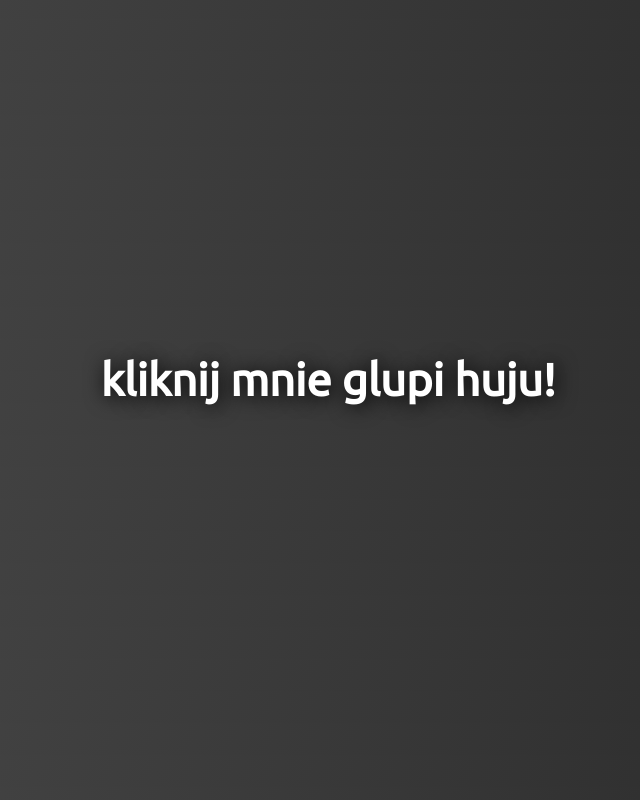
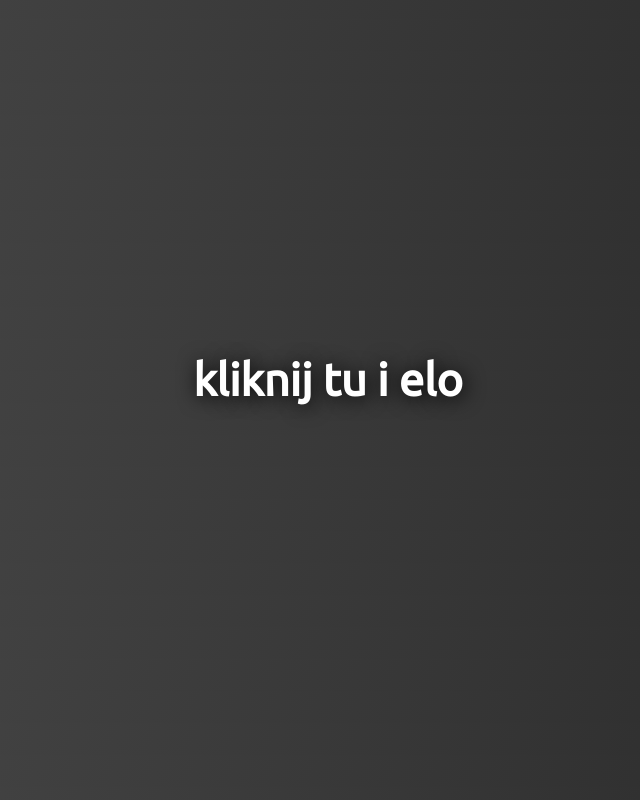
Before and after one commit to Mammam1337/Mammam1337, a plain HTML site: page index.html in a window 1280 px wide. Shown: the whole page, without its empty margins (312-952 px from the left). Drawn offline with nearby package versions, Linux system fonts and the light colour scheme.

Commit message:
Update index.html

```diff
--- a/index.html
+++ b/index.html
@@ -9,7 +9,7 @@
 
 </head>
 <body>
-	<h2 class="clickme" id="clickme">kliknij mnie glupi huju!</h2>
+	<h2 class="clickme" id="clickme">kliknij tu i elo</h2>
 	<div class="dc" id="dc" hidden>
 		<img src="https://cdn.discordapp.com/avatars/911627715172499506/138cb808cb71a4a37327bbb851cd335b.png?size=1024"></img>
     <h1 class="dc-name" id="dc-name">
```
